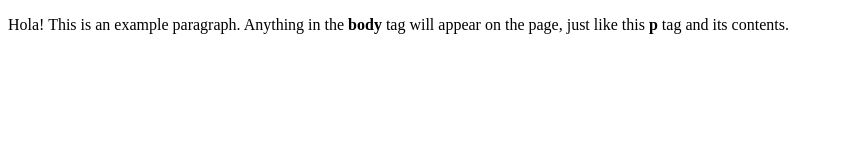
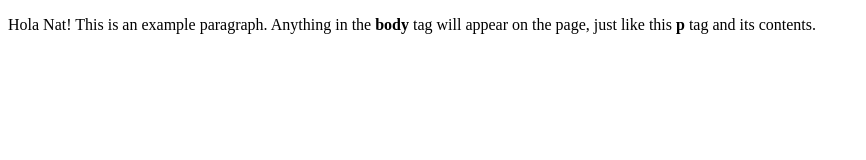
Before and after one commit to bioquimicauniversitariamx/bioquimicauniversitariamx.github.io, a plain HTML site: page index.html in a window 1280 px wide. Shown: the whole page, without its empty margins (0-866 px from the left). Drawn offline with Linux system fonts and the light colour scheme.

Commit message:
Update index.html

```diff
--- a/index.html
+++ b/index.html
@@ -4,7 +4,7 @@
     <title>This is the title of the webpage!</title>
   </head>
   <body>
-    <p>Hola!
+    <p>Hola Nat!
     	This is an example paragraph. Anything in the <strong>body</strong> tag will appear on the page, just like this <strong>p</strong> tag and its contents.</p>
   </body>
 </html>
```
